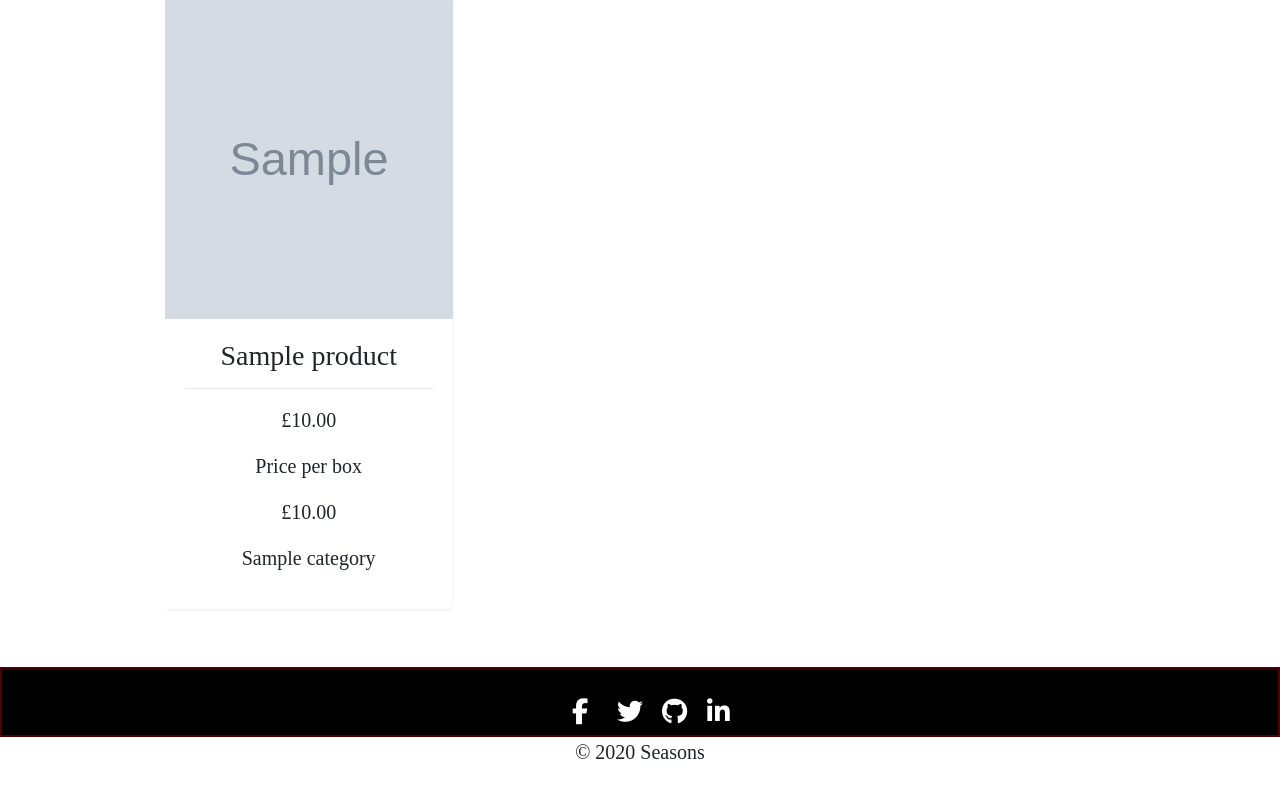
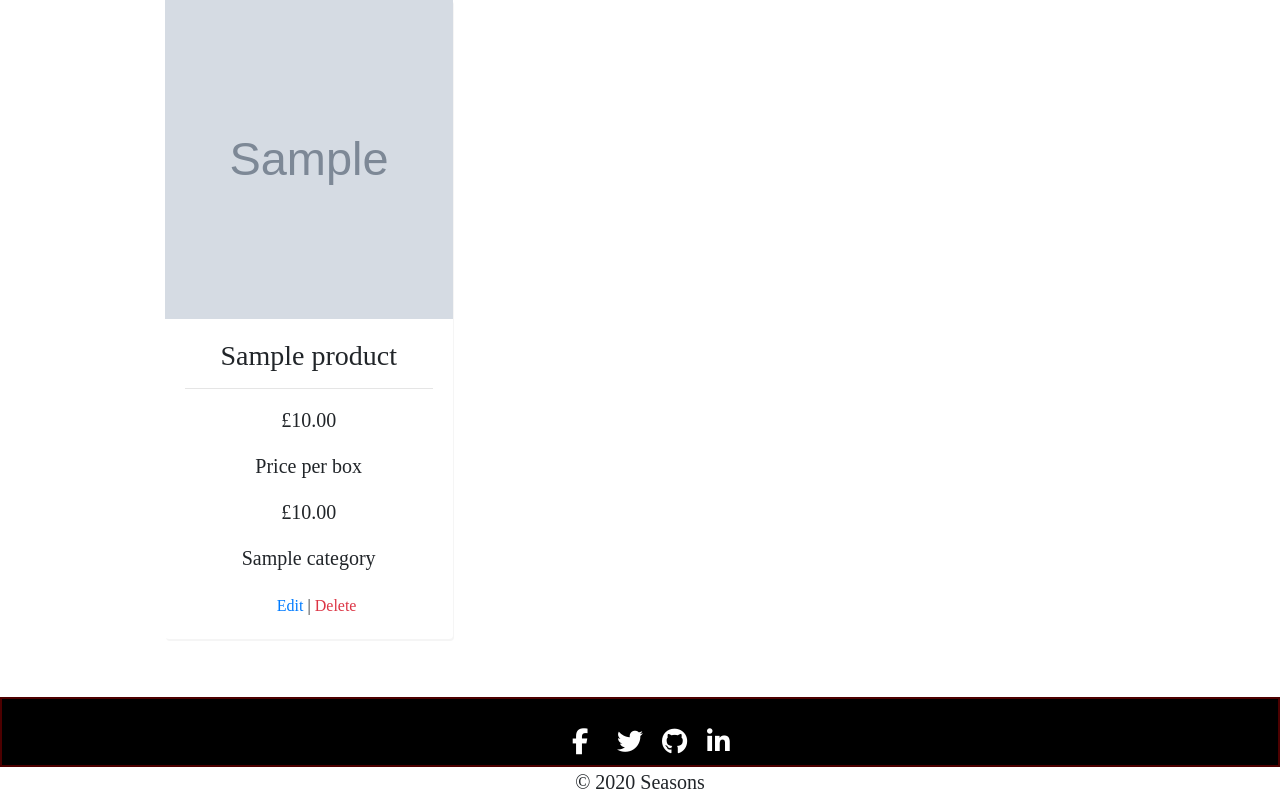
Before and after one commit to jimbobding/seasons, a Django app: page /products/ in a window 1280 px wide. Shown: the part 986-1783 px from the top of the page. Before the commit the page ends 1745 px from the top, so only its background shows below. Run offline with Django 3.2, Linux system fonts and the light colour scheme; a user stored in the database is signed in; tables that the repository leaves empty hold one stand-in row (values such as "Sample post"); grey boxes marked "Sample" are stand-in pictures; some libraries are stand-ins or nearby versions.

Commit message:
finished edit functionality and added edit/delete links to products

```diff
--- a/products/templates/products/products.html
+++ b/products/templates/products/products.html
@@ -16,7 +16,9 @@
   <div class="row">
     <div class="col">
       <ul class="nav justify-content-center uppercase">
-        <li class="nav-item border border-dark mr-3 dropdown category-nav-item list-style-none">
+        <li
+          class="nav-item border border-dark mr-3 dropdown category-nav-item list-style-none"
+        >
           <a
             class="nav-link category-main-nav dropdown-toggle"
             id="categories_dropdown"
@@ -52,7 +54,7 @@
                 >Veg</a
               >
             </li>
-              <li>
+            <li>
               <a
                 href="{% url 'products' %}?category=Subscriptions"
                 class="dropdown-item"
@@ -76,7 +78,7 @@
     <div class="row">
       {% for product in products %}
       <div
-        class="col-lg-4 col-md-6  col-12 justify-content-center justify-content-md-end"
+        class="col-lg-4 col-md-6 col-12 justify-content-center justify-content-md-end"
       >
         <div
           class="card mx-auto product-card h-100 border-0"
@@ -105,8 +107,18 @@
               <hr />
               <p>£{{ product.price }}</p>
               <p class="text-center">Price per box</p>
-                <p>£{{ product.price_per_box }}</p>
+              <p>£{{ product.price_per_box }}</p>
               <p class="">{{ product.category.friendly_name }}</p>
+              {% if request.user.is_superuser %}
+              <small class="ml-3">
+                <a href="{% url 'edit_product' product.id %}">Edit</a> |
+                <a
+                  class="text-danger"
+                  href="{% url 'delete_product' product.id %}"
+                  >Delete</a
+                >
+              </small>
+              {% endif %}
             </div>
           </div>
         </div>
--- a/products/urls.py
+++ b/products/urls.py
@@ -6,4 +6,5 @@ urlpatterns = [
     path('<int:product_id>/', views.product_detail, name='product_detail'),
     path('add/', views.add_product, name='add_product'),
     path('edit/<int:product_id>/', views.edit_product, name='edit_product'),
+    path('delete/<int:product_id>/', views.delete_product, name='delete_product'),
 ]
--- a/products/views.py
+++ b/products/views.py
@@ -58,9 +58,9 @@ def add_product(request):
     if request.method == 'POST':
         form = ProductForm(request.POST, request.FILES)
         if form.is_valid():
-            form.save()
+            product = form.save()
             messages.success(request, 'Successfully added product!')
-            return redirect(reverse('add_product'))
+            return redirect(reverse('product_detail', args=[product.id]))
         else:
             messages.error(request, 'Failed to add product. Please ensure the form is valid.')
     else:
@@ -96,3 +96,11 @@ def edit_product(request, product_id):
     }
 
     return render(request, template, context)
+
+
+def delete_product(request, product_id):
+    """ Delete a product from the store """
+    product = get_object_or_404(Product, pk=product_id)
+    product.delete()
+    messages.success(request, 'Product deleted!')
+    return redirect(reverse('products'))
--- a/templates/base.html
+++ b/templates/base.html
@@ -76,9 +76,9 @@
                             </a>
                             <div class="dropdown-menu border-0" aria-labelledby="user-options">
                                 {% if request.user.is_authenticated %}
-                                    {% if request.user.is_superuser %}
-                                        <a href="{% url 'add_product' %}" class="dropdown-item">Product Management</a>
-                                    {% endif %}
+                                     {% if request.user.is_superuser %}
+                                    <a href="{% url 'add_product' %}" class="dropdown-item">Product Management</a>
+                                {% endif %}
                                     <a href="{% url 'profile' %}" class="dropdown-item">My Profile</a>
                                     <a href="{% url 'account_logout' %}" class="dropdown-item">Logout</a>
                                 {% else %}
--- a/templates/includes/toasts/toast_success.html
+++ b/templates/includes/toasts/toast_success.html
@@ -24,7 +24,7 @@
                             {% if item.product.image %}
                             <img class="w-100" src="{{ item.product.image.url }}" alt="{{ item.product.name }}">
                             {% else %}
-                            <img class="w-100" src="{{ MEDIA_URL }}noimage.png" alt="{{ item.product.name }}">
+                            <img class="w-100" src="{{ MEDIA_URL }}no-image.jpeg" alt="{{ item.product.name }}">
                             {% endif %}
                         </div>
                         <div class="col-9">
```
Also changed, not shown: TESTING.md (+13 -1 lines), products/templates/products/product_detail.html (+12 -9 lines).
